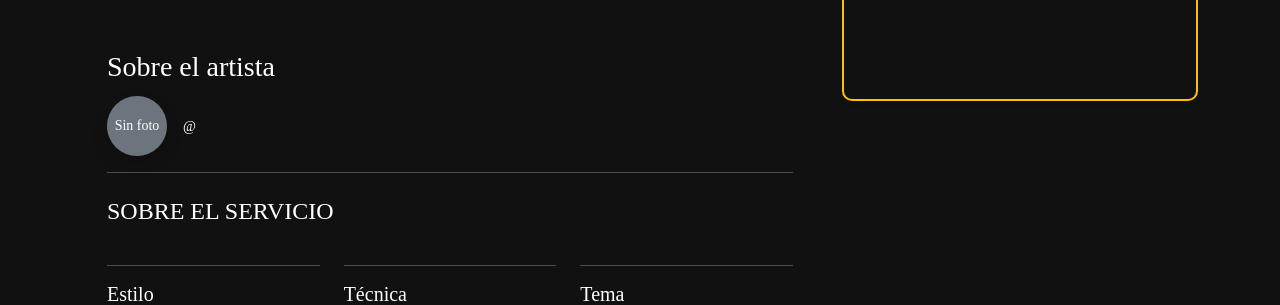
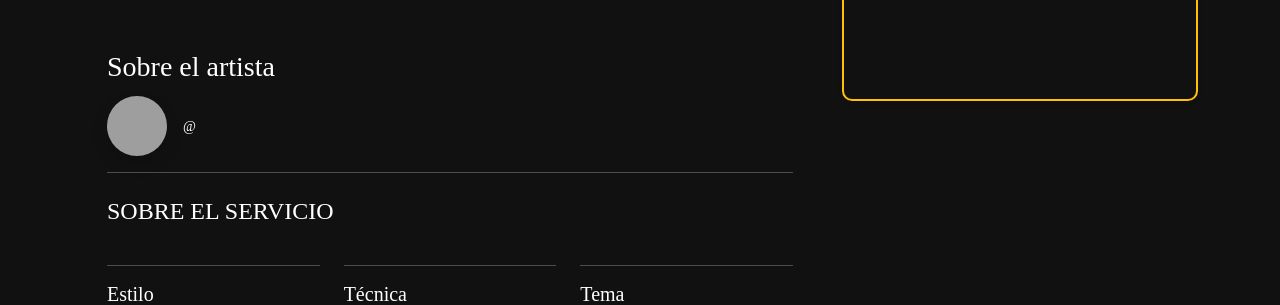
Before and after one commit to abidaw2024/gallerynet_pythonanywhere, a Django app: page /gallery/obras/1/eliminar/ in a window 1280 px wide. Shown: the part 632-937 px from the top of the page. Run offline with Django 5.2, Linux system fonts and the light colour scheme; a user stored in the database is signed in; tables that the repository leaves empty hold one stand-in row (values such as "Sample post"); grey boxes marked "Sample" are stand-in pictures; grey boxes are pictures that could not be loaded.

Commit message:
default_pfp

```diff
--- a/apps/gallery/templates/gallery/obra_propia_detalle.html
+++ b/apps/gallery/templates/gallery/obra_propia_detalle.html
@@ -125,10 +125,7 @@
                             <img src="{{ obra.vendedor.profile_picture.url }}" alt="Foto de perfil"
                                  class="rounded-circle me-3 shadow" style="width: 60px; height: 60px; object-fit: cover;">
                         {% else %}
-                            <div class="rounded-circle bg-secondary d-flex align-items-center justify-content-center me-3 shadow"
-                                 style="width: 60px; height: 60px;">
-                                <span class="text-white small">Sin foto</span>
-                            </div>
+                            <img src="{% static 'img/default_pfp.jpg' %}" alt="Foto de perfil" class="rounded-circle me-3 shadow" style="width: 60px; height: 60px; object-fit: cover;">
                         {% endif %}
                         <div>
                             <h5 class="mb-0"><a href="{% url 'users:perfil' obra.vendedor.username %}" class="text-decoration-none text-white">{{ obra.vendedor.get_full_name }}</a></h5>
--- a/apps/mensajes/templates/mensajes/lista_mensajes.html
+++ b/apps/mensajes/templates/mensajes/lista_mensajes.html
@@ -105,7 +105,7 @@
                                                 {% if usuario.profile_picture %}
                                                     <img src="{{ usuario.profile_picture.url }}" class="mensaje-foto" alt="Foto perfil">
                                                 {% else %}
-                                                    <div class="mensaje-foto">foto<br>perfil</div>
+                                                    <img src="{% static 'img/default_pfp.jpg' %}" class="mensaje-foto" alt="Foto perfil">
                                                 {% endif %}
                                                 <div class="mensaje-info">
                                                     <div class="mensaje-nombre">
```
